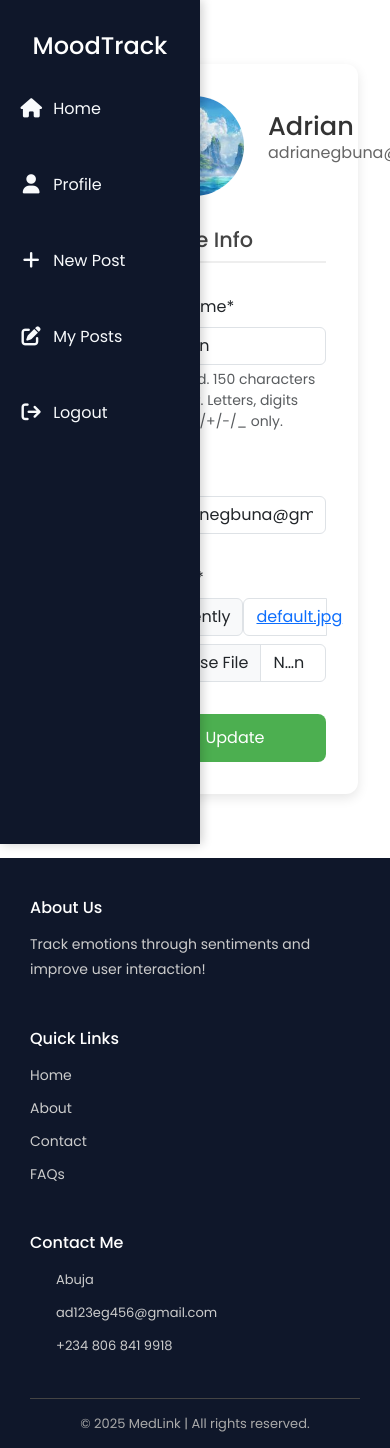
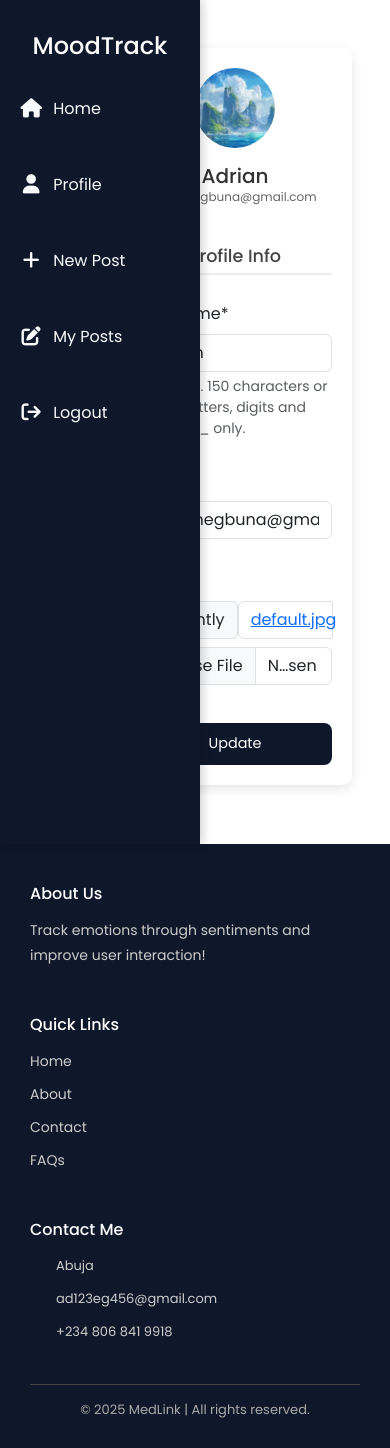
Before and after one commit to Adrianegbuna/MoodTrack, a Django app: page /profile/ in a window 390 px wide. After the commit the page ends 1418 px from the top, so only its background shows below. Run offline with Django 5.2, Linux system fonts and the light colour scheme; a user stored in the database is signed in; data comes from the database, SQL or seed files in the repository; parts of the project's set-up code (start-up, migrations or seed data) failed here and were passed over; some libraries are stand-ins or nearby versions.

Commit message:
Update profile.css

```diff
--- a/users/static/users/profile.css
+++ b/users/static/users/profile.css
@@ -55,7 +55,7 @@
 }
 
 .update-btn {
-  background: #4CAF50;
+  background: #0f172a;
   color: white;
   border: none;
   padding: 0.75rem 1.5rem;
@@ -65,6 +65,129 @@
   transition: background 0.3s ease;
 }
 
-.update-btn:hover {
-  background: #43a047;
+/* Tablet breakpoint (768px and below) */
+@media screen and (max-width: 768px) {
+  .profile-container {
+    max-width: 90%;
+    margin: 1.5rem auto;
+    padding: 1.5rem;
+  }
+
+  .profile-header {
+    gap: 1.25rem;
+    margin-bottom: 1.5rem;
+  }
+
+  .profile-img {
+    width: 85px;
+    height: 85px;
+  }
+
+  .profile-username {
+    font-size: 1.4rem;
+  }
+
+  .profile-email {
+    font-size: 0.95rem;
+  }
+
+  .form-title {
+    font-size: 1.2rem;
+    margin-bottom: 0.875rem;
+    padding-bottom: 0.4375rem;
+  }
+
+  .update-btn {
+    padding: 0.6875rem 1.375rem;
+    font-size: 0.95rem;
+  }
 }
+
+/* Mobile breakpoint (480px and below) */
+@media screen and (max-width: 480px) {
+  .profile-container {
+    max-width: 95%;
+    margin: 1rem auto;
+    padding: 1.25rem;
+    border-radius: 10px;
+  }
+
+  .profile-header {
+    flex-direction: column;
+    text-align: center;
+    gap: 1rem;
+    margin-bottom: 1.5rem;
+  }
+
+  .profile-img {
+    width: 80px;
+    height: 80px;
+  }
+
+  .profile-details {
+    width: 100%;
+  }
+
+  .profile-username {
+    font-size: 1.25rem;
+  }
+
+  .profile-email {
+    font-size: 0.75rem;
+  }
+
+  .form-title {
+    font-size: 1.1rem;
+    margin-bottom: 0.8rem;
+    padding-bottom: 0.375rem;
+    text-align: center;
+  }
+
+  .profile-form {
+    gap: 0.875rem;
+  }
+
+  .update-btn {
+    padding: 0.625rem 1.25rem;
+    font-size: 0.9rem;
+    width: 100%;
+    margin-top: 0.5rem;
+  }
+}
+
+/* Small mobile (360px and below) */
+@media screen and (max-width: 360px) {
+  .profile-container {
+    padding: 1rem;
+    margin: 0.25rem auto;
+  }
+
+  .profile-img {
+    width: 70px;
+    height: 70px;
+  }
+
+  .profile-username {
+    font-size: 1.15rem;
+  }
+
+  .profile-email {
+    font-size: 0.7rem;
+  }
+
+  .form-title {
+    font-size: 1rem;
+  }
+
+  .update-btn {
+    padding: 0.5625rem 1.125rem;
+    font-size: 0.875rem;
+  }
+}
+
+/* Large desktop (1200px and above) */
+@media screen and (min-width: 1200px) {
+  .profile-container {
+    max-width: 700px;
+  }
+}
```
